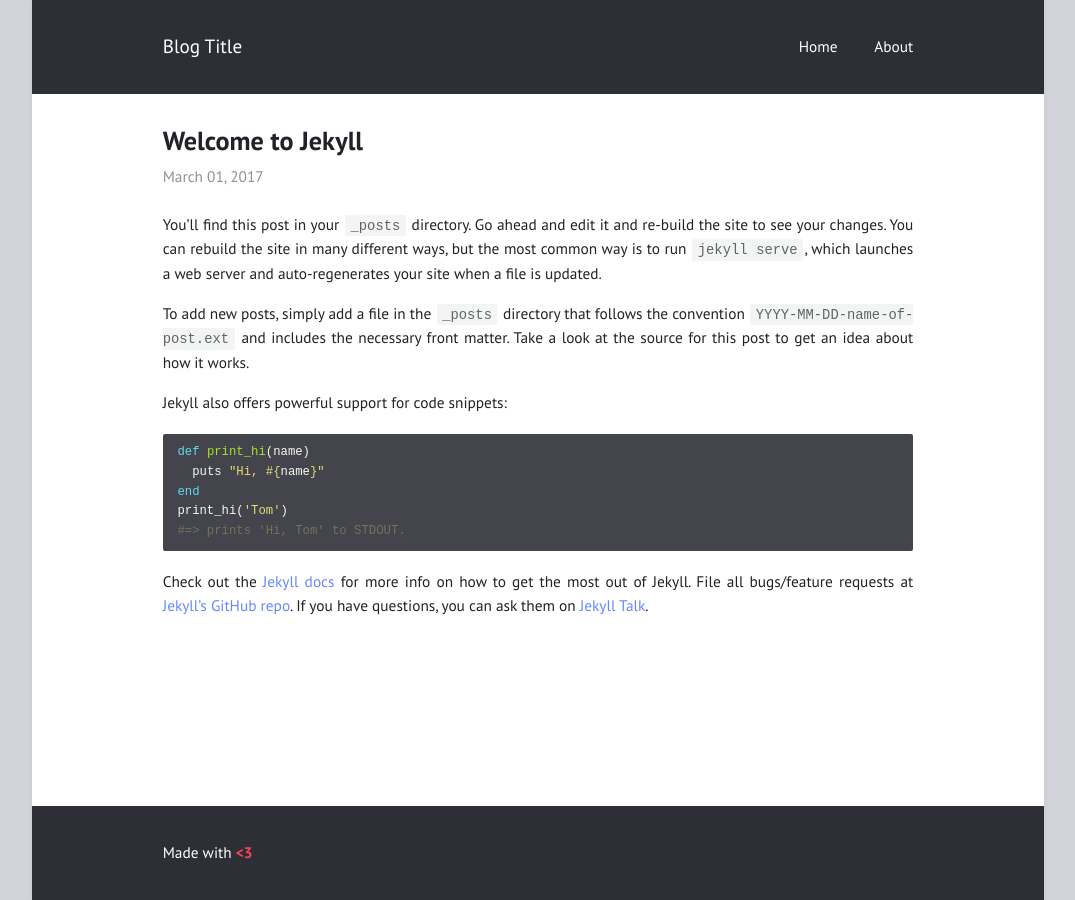
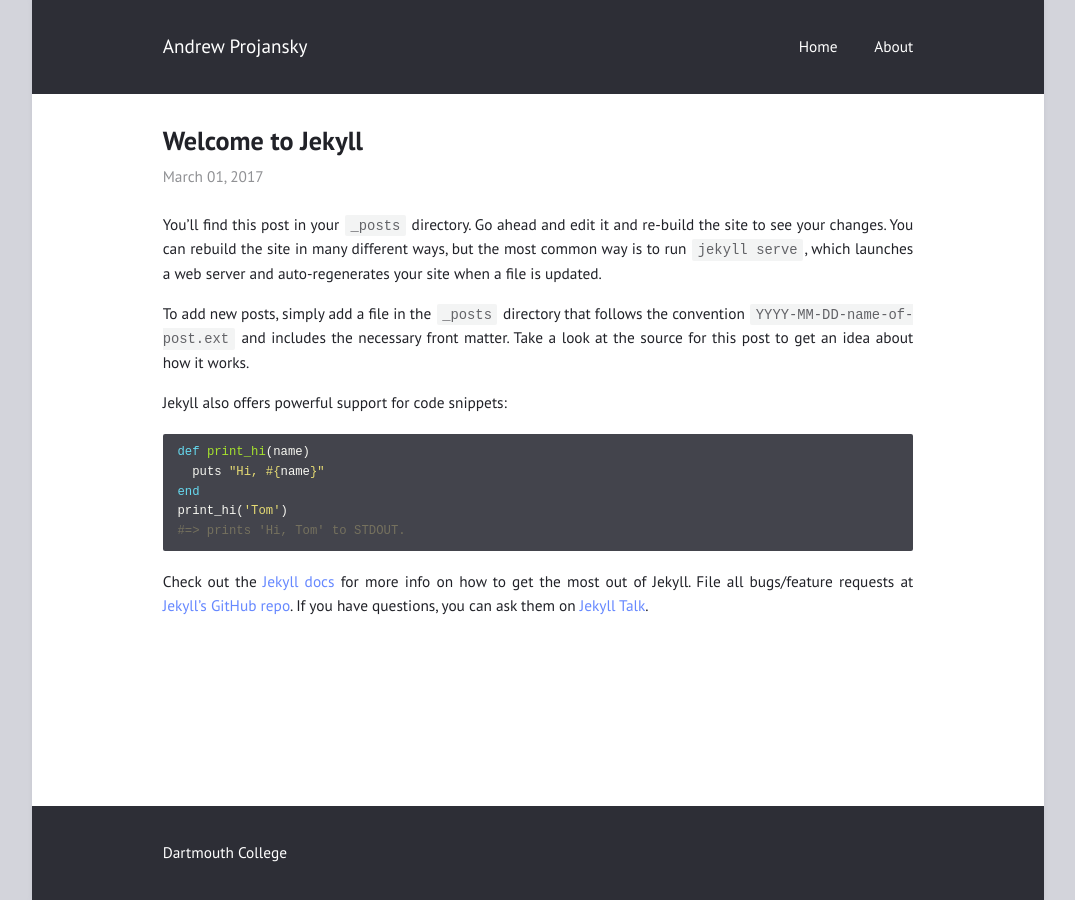
Before and after one commit to andrewprojansky/andrewprojansky.github.io, a Jekyll site: the page built from _posts/2017-03-01-welcome-to-jekyll.md, in a window 1280 px wide. Shown: the whole page, without its empty margins (102-1177 px from the left). Built offline with Jekyll 4.4.1, drawn with Linux system fonts in a browser that asks for light colours.

Commit message:
Update _config.yml
Config to personal page

```diff
--- a/_config.yml
+++ b/_config.yml
@@ -1,6 +1,6 @@
-title: "Blog Title"
-author: "Blog Author"
-description: "Made with <b style=\"color: #f45;\">&lt;3</b>"
+title: "Andrew Projansky"
+author: "Andrew Projansky"
+description: "Dartmouth College"
 permalink: /:title/
 lang: "en"
 excerpt_separator: "\n\n\n"
@@ -8,7 +8,8 @@ date_format: "%B %d, %Y"
 
 # Layout
 
-show_excerpts: true        # show article excerpts on the home page
+
+show_excerpts: false        # show article excerpts on the home page
 show_frame: true           # adds a gray frame to the site
 show_sidebar: false        # show a sidebar instead of the usual header
 minimal: false             # use a dark header
@@ -16,13 +17,13 @@ minimal: false             # use a dark header
 # Menu
 
 navigation:                # accepts {file, title, url, icon, sidebaricon}
-  - {file: "index.html"}
-  - {file: "README.md"}
+  - {file: "index.html", title: Home}
+  - {file: "README.md", title: About}
 
 external:                  # shows a footer with social links - for available icons see fontawesome.com/icons
-  - {title: Mail, icon: envelope, url: "mailto:niklasbuschmann@users.noreply.github.com"}
-  - {title: Github, icon: github, url: "https://github.com/niklasbuschmann/contrast"}
-  - {title: Subscribe, icon: rss, url: "/feed.xml"}
+  - {title: Mail, icon: envelope, url: "mailto:andrewprojansky@gmail.com"}
+  - {title: Github, icon: github, url: "https://github.com/andrewprojansky"}
+  - {title: LinkedIn, icon: rss, url: "https://www.linkedin.com/in/andrew-p-037330135/"}
 
 comments:
 #  disqus_shortname: ""    # see https://disqus.com/
```
